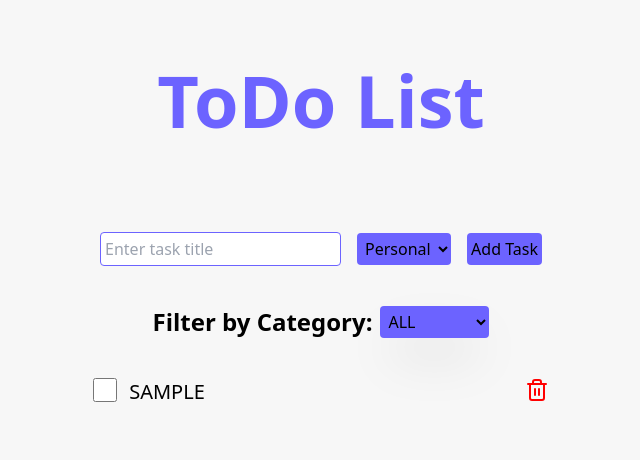
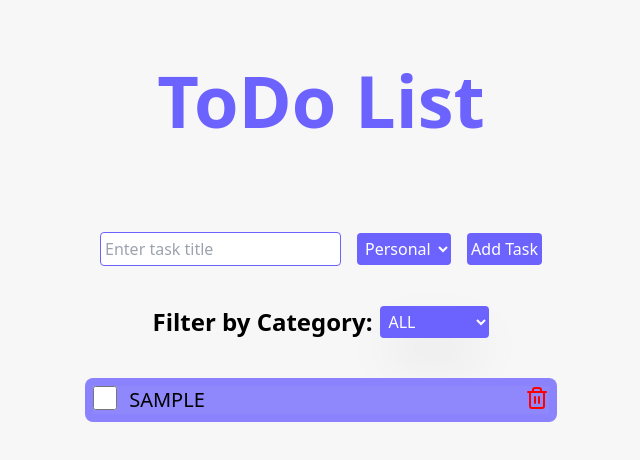
Before and after one commit to JohnGirma/AiQEM-Task, a React (Vite) app: page / in a window 1280 px wide. Both pictures are taken after typing "Sample" into the empty fields and a click on the button "Add Task". Shown: the top 460 px of the page, without its empty margins (319-959 px from the left). Built offline with nearby package versions, Linux system fonts and the light colour scheme.

Commit message:
coolr change on text

```diff
--- a/src/App.tsx
+++ b/src/App.tsx
@@ -54,7 +54,7 @@ const App: React.FC = () => {
           id="categoryFilter"
           value={categoryFilter || ''}
           onChange={(e) => setCategoryFilter(e.target.value)}
-          className="shadow-2xl rounded bg-primary text-white uppercase p-1"
+          className="shadow-2xl rounded bg-primary text-white uppercase p-1 text-tertiary"
         >
           <option value="">All</option>
           <option value="work">Work</option>
--- a/src/components/AddTask.tsx
+++ b/src/components/AddTask.tsx
@@ -26,7 +26,7 @@ const AddTask: React.FC<AddTaskProps> = ({ onAddTask }) => {
   };
 
   return (
-    <form onSubmit={handleSubmit} className='flex items-center gap-4 flex-wrap justify-center'>
+    <form onSubmit={handleSubmit} className='flex items-center gap-4 flex-wrap justify-center text-tertiary'>
       <input
         type="text"
         placeholder="Enter task title"
--- a/src/components/TaskList.tsx
+++ b/src/components/TaskList.tsx
@@ -18,18 +18,18 @@ interface TaskListProps {
 const TaskList: React.FC<TaskListProps> = ({ tasks, onCompleteTask, onDeleteTask,categoryFilter }) => {
     const filteredTasks = categoryFilter ? tasks.filter(task => task.category === categoryFilter) : tasks
     return (
-    <ul className='flex flex-col gap-5'>
+    <ul className='flex flex-col gap-5 '>
       {filteredTasks.map((task) => (
-        <li key={task.id} className='flex flex-row justify-between gap-24 md:gap-80'>
+        <li key={task.id} className='flex flex-row justify-between gap-24 md:gap-80 bg-primary bg-opacity-75 border-8 border-primary border-opacity-10 rounded-lg'>
             <div className='flex flex-row justify-start gap-3'>
           <input
             type="checkbox"
             checked={task.completed}
             onChange={() => onCompleteTask(task.id)}
-            className="w-6 h-6 rounded-sm border border-primary"
+            className="w-6 h-6 rounded-sm border border-primary "
           />
 
-          <span className='text-xl font-medium uppercase ' style={{ textDecoration: task.completed ? 'line-through ' : 'none' }}>
+          <span className='text-xl font-medium uppercase' style={{ textDecoration: task.completed ? 'line-through ' : 'none' }}>
             {task.title}
           </span>
             </div>
--- a/tailwind.config.js
+++ b/tailwind.config.js
@@ -8,7 +8,8 @@ export default {
     extend: {},
     colors: {
       'primary': '#6C63FF',
-      'secondery':'#F7F7F7'
+      'secondery':'#F7F7F7',
+      'tertiary':'#FFFFFF'
 
     },
   },
```
